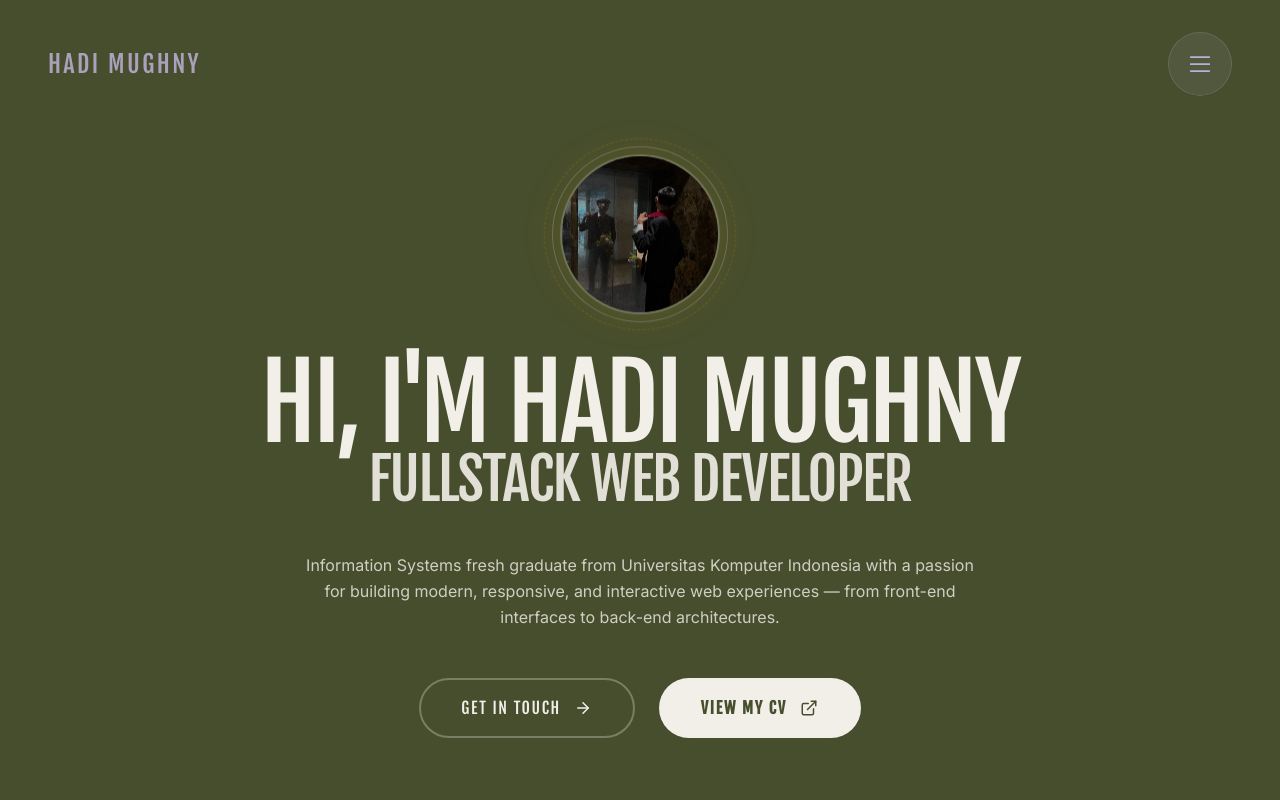
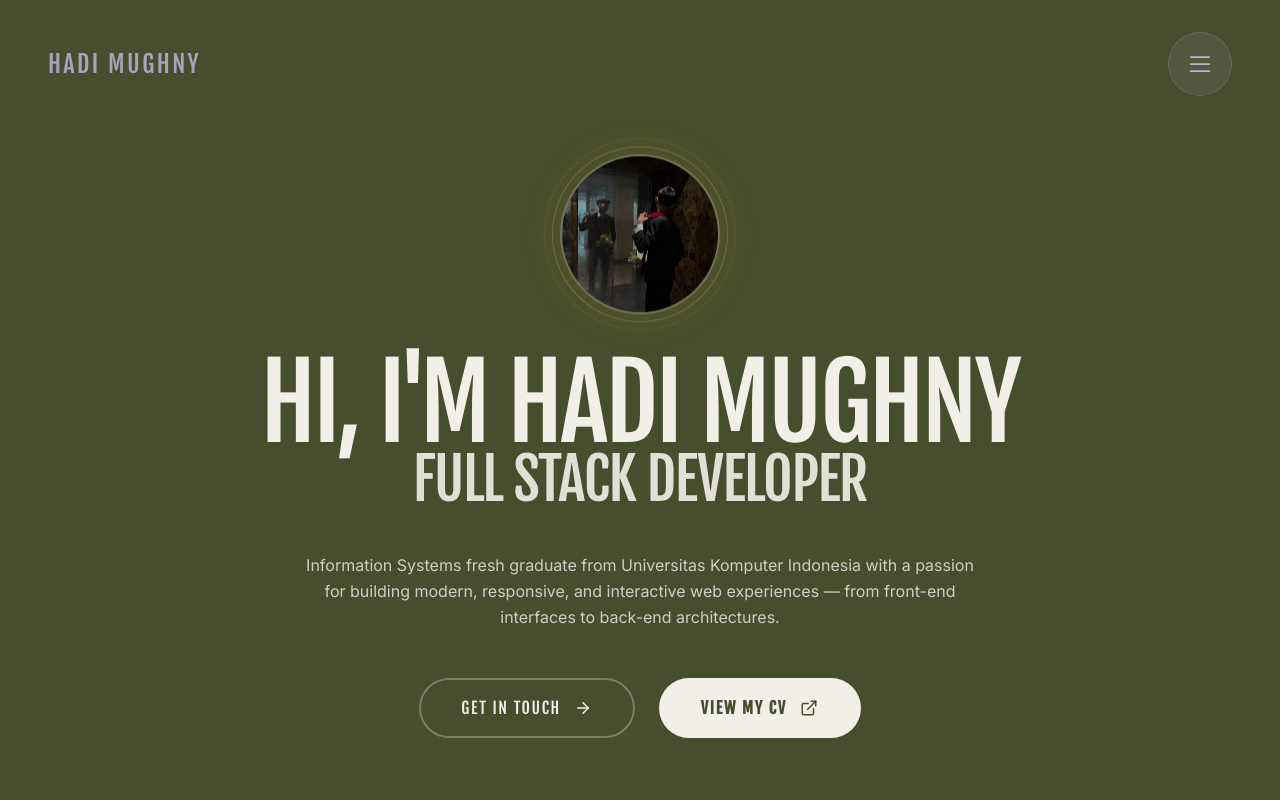
Before and after one commit to hadimughny7/portfolio-v2, a React (Vite) app: page / in a window 1280 px wide. Shown: the top 800 px of the page. Built offline with nearby package versions, Linux system fonts and the light colour scheme.

Commit message:
Update hero developer title

```diff
--- a/src/components/Hero.jsx
+++ b/src/components/Hero.jsx
@@ -51,7 +51,7 @@ export default function Hero() {
           transition={{ duration: 0.8, delay: 0.2, ease: [0.16, 1, 0.3, 1] }}
           className="font-fjalla text-[clamp(1.5rem,4.5vw,5rem)] leading-[0.85] tracking-tight uppercase text-cream/90 mt-4 md:mt-2 whitespace-nowrap"
         >
-          Fullstack Web Developer
+          Full Stack Developer
         </motion.h2>
 
         <motion.div
```
